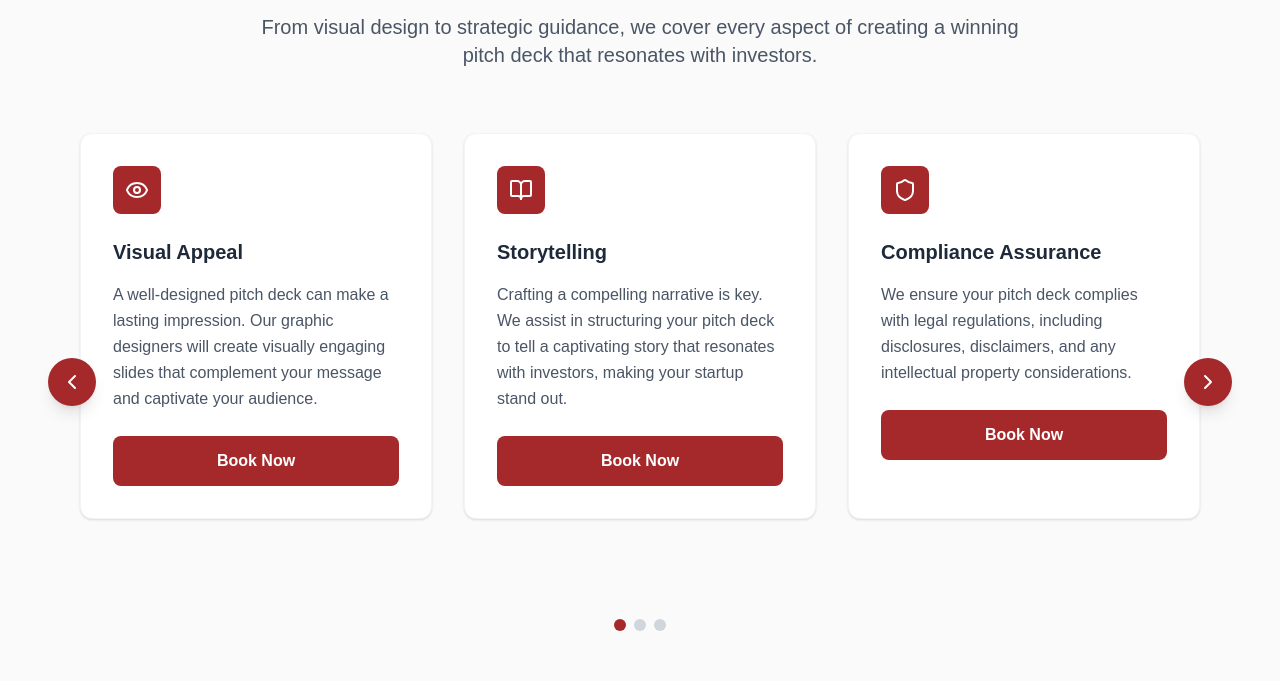
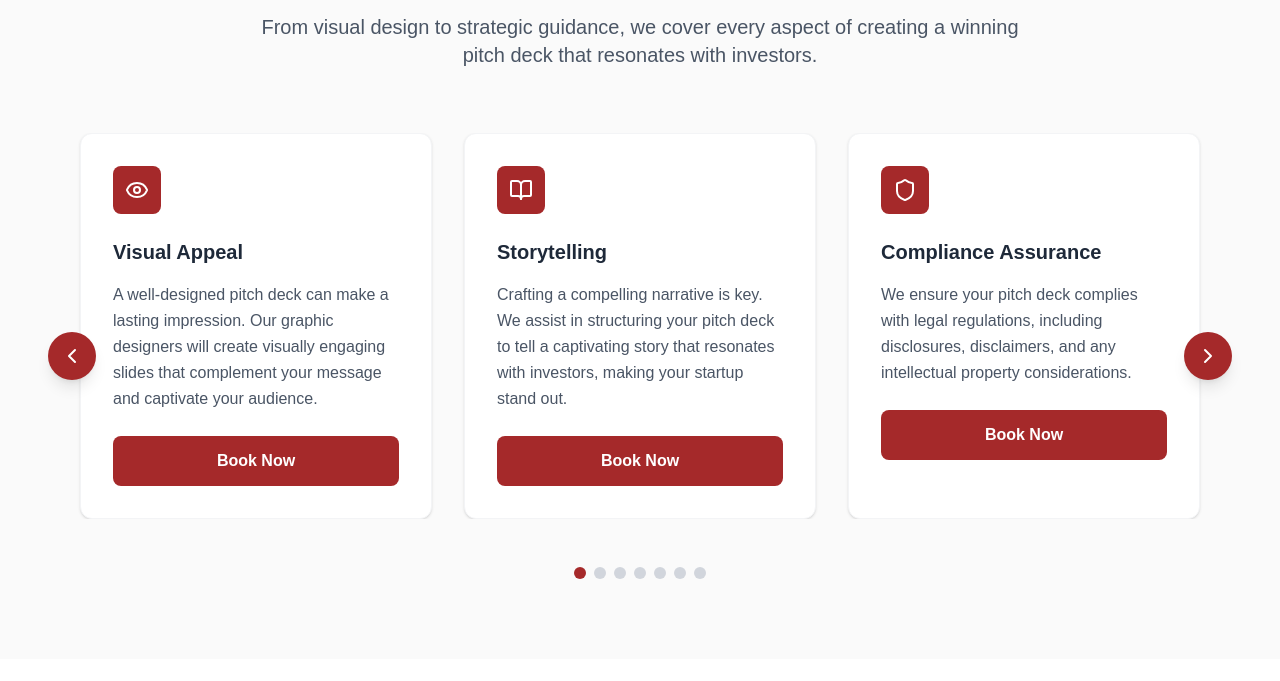
Before and after one commit to siddharth7061/FathomLegal, a React (Vite) app: page /valueboostingsolutions/pitchdeckservices in a window 1280 px wide. Shown: the part 1380-2061 px from the top of the page. Built offline with nearby package versions, Linux system fonts and the light colour scheme.

Commit message:
Updated index.jsx

```diff
--- a/src/pages/valueBoostingSolutions/pitchDeckServices/index.jsx
+++ b/src/pages/valueBoostingSolutions/pitchDeckServices/index.jsx
@@ -16,7 +16,7 @@ import {
 } from "lucide-react";
 
 const PitchDeckServices = () => {
-  const [currentSlide, setCurrentSlide] = useState(0);
+  const [currentIndex, setCurrentIndex] = useState(0);
 
   const services = [
     {
@@ -63,20 +63,24 @@ const PitchDeckServices = () => {
     },
   ];
 
-  const itemsPerSlide = 3;
-  const totalSlides = Math.ceil(services.length / itemsPerSlide);
+  const itemsToShow = 3;
+  const totalItems = services.length;
 
   const nextSlide = () => {
-    setCurrentSlide((prev) => (prev + 1) % totalSlides);
+    setCurrentIndex((prev) => (prev + 1) % totalItems);
   };
 
   const prevSlide = () => {
-    setCurrentSlide((prev) => (prev - 1 + totalSlides) % totalSlides);
+    setCurrentIndex((prev) => (prev - 1 + totalItems) % totalItems);
   };
 
-  const getCurrentServices = () => {
-    const startIndex = currentSlide * itemsPerSlide;
-    return services.slice(startIndex, startIndex + itemsPerSlide);
+  const getVisibleServices = () => {
+    const visibleServices = [];
+    for (let i = 0; i < itemsToShow; i++) {
+      const index = (currentIndex + i) % totalItems;
+      visibleServices.push({ ...services[index], originalIndex: index });
+    }
+    return visibleServices;
   };
 
   return (
@@ -182,7 +186,6 @@ const PitchDeckServices = () => {
               onClick={prevSlide}
               className="absolute left-0 top-1/2 transform -translate-y-1/2 -translate-x-4 z-10 text-white p-3 rounded-full shadow-lg hover:opacity-80 transition-all"
               style={{ backgroundColor: "#A5292A" }}
-              disabled={totalSlides <= 1}
             >
               <ChevronLeft className="w-6 h-6" />
             </button>
@@ -191,30 +194,16 @@ const PitchDeckServices = () => {
               onClick={nextSlide}
               className="absolute right-0 top-1/2 transform -translate-y-1/2 translate-x-4 z-10 text-white p-3 rounded-full shadow-lg hover:opacity-80 transition-all"
               style={{ backgroundColor: "#A5292A" }}
-              disabled={totalSlides <= 1}
             >
               <ChevronRight className="w-6 h-6" />
             </button>
 
             {/* Carousel Content */}
-            <div className="overflow-hidden">
+            <div className="overflow-hidden px-4">
+              <div className="grid md:grid-cols-2 lg:grid-cols-3 gap-8 transition-all duration-500 ease-in-out">
+                {getVisibleServices().map((service, index) => (
                   <div
-                className="flex transition-transform duration-300 ease-in-out"
-                style={{
-                  transform: `translateX(-${currentSlide * 100}%)`,
-                }}
-              >
-                {Array.from({ length: totalSlides }, (_, slideIndex) => (
-                  <div key={slideIndex} className="w-full flex-shrink-0">
-                    <div className="grid md:grid-cols-2 lg:grid-cols-3 gap-8 px-4">
-                      {services
-                        .slice(
-                          slideIndex * itemsPerSlide,
-                          slideIndex * itemsPerSlide + itemsPerSlide
-                        )
-                        .map((service, index) => (
-                          <div
-                            key={slideIndex * itemsPerSlide + index}
+                    key={`${service.originalIndex}-${currentIndex}`}
                     className="bg-white p-8 rounded-xl shadow-sm hover:shadow-lg transition-all duration-300 border border-gray-100 group"
                   >
                     <div
@@ -239,26 +228,21 @@ const PitchDeckServices = () => {
                 ))}
               </div>
             </div>
-                ))}
-              </div>
-            </div>
 
             {/* Carousel Indicators */}
-            {totalSlides > 1 && (
             <div className="flex justify-center mt-12 space-x-2">
-                {Array.from({ length: totalSlides }, (_, index) => (
+              {services.map((_, index) => (
                 <button
                   key={index}
-                    onClick={() => setCurrentSlide(index)}
+                  onClick={() => setCurrentIndex(index)}
                   className={`w-3 h-3 rounded-full transition-all ${
-                      index === currentSlide
+                    index === currentIndex
                       ? "bg-[#A5292A]"
                       : "bg-gray-300 hover:bg-gray-400"
                   }`}
                 />
               ))}
             </div>
-            )}
           </div>
         </div>
       </section>
```
Lines whose indentation alone changed are shown as unchanged.
